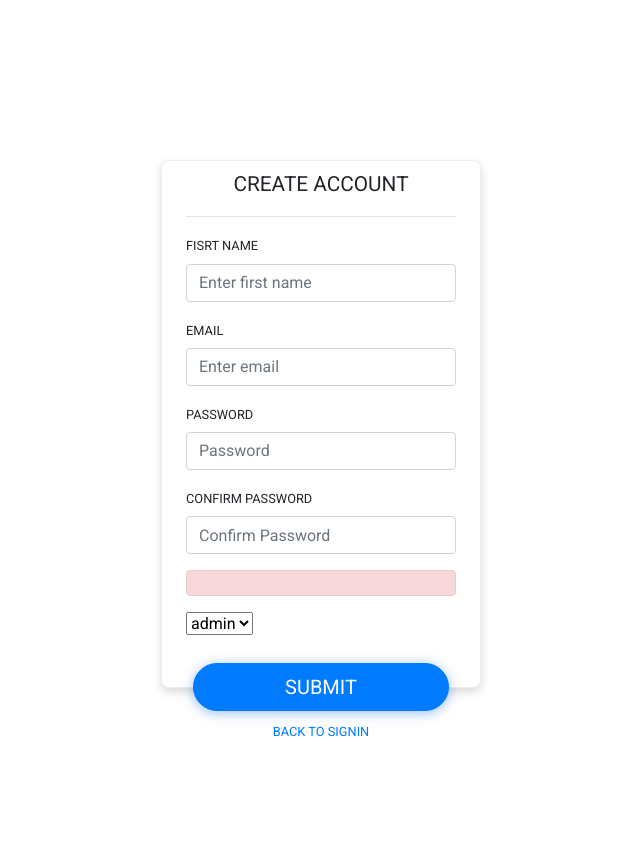
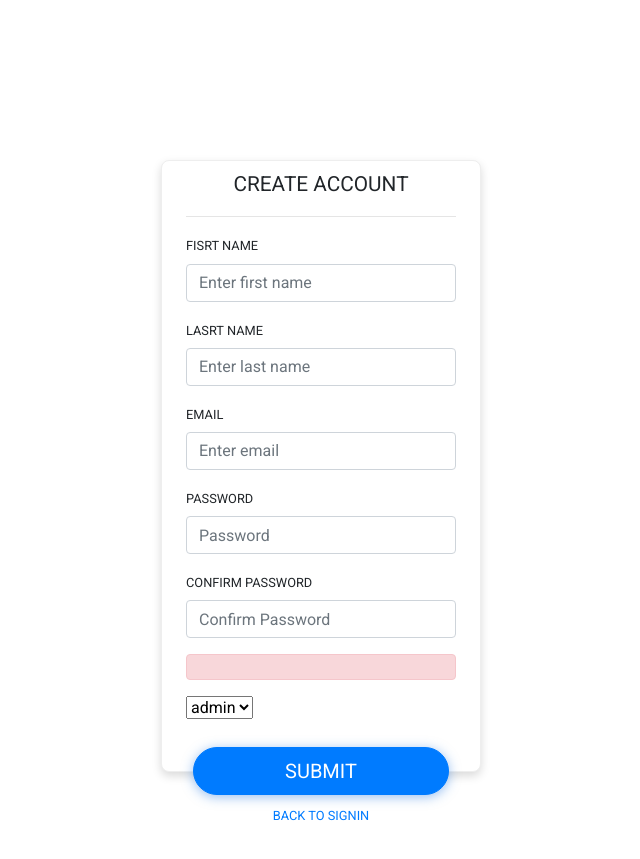
Before and after one commit to pnc-virtual-company/2020-G9-letsgo, a CodeIgniter 4 app: the page made by app/Views/auths/createAccount.php in a window 1280 px wide. Shown: the whole page, without its empty margins (319-959 px from the left). Before the commit the page ends 737 px from the top, so only its background shows below. Run offline with PHP 8.4 and a stand-in for CodeIgniter, Linux system fonts and the light colour scheme; the template is opened without the code that fills it, so the values that code supplies are empty; some libraries are stand-ins or nearby versions.

Commit message:
#37 Add field last name to form create account

```diff
--- a/app/Views/auths/createAccount.php
+++ b/app/Views/auths/createAccount.php
@@ -18,6 +18,11 @@
           <div class="form-group">
             <label class="text-uppercase small">Fisrt Name</label>
             <input type="text" name ="first_name" id="first_name" class="form-control" placeholder="Enter first name" >
+          </div>
+
+          <div class="form-group">
+            <label class="text-uppercase small">Lasrt Name</label>
+            <input type="text" name ="last_name" id="last_name" class="form-control" placeholder="Enter last name" >
           </div>
 
           <div class="form-group">
```
